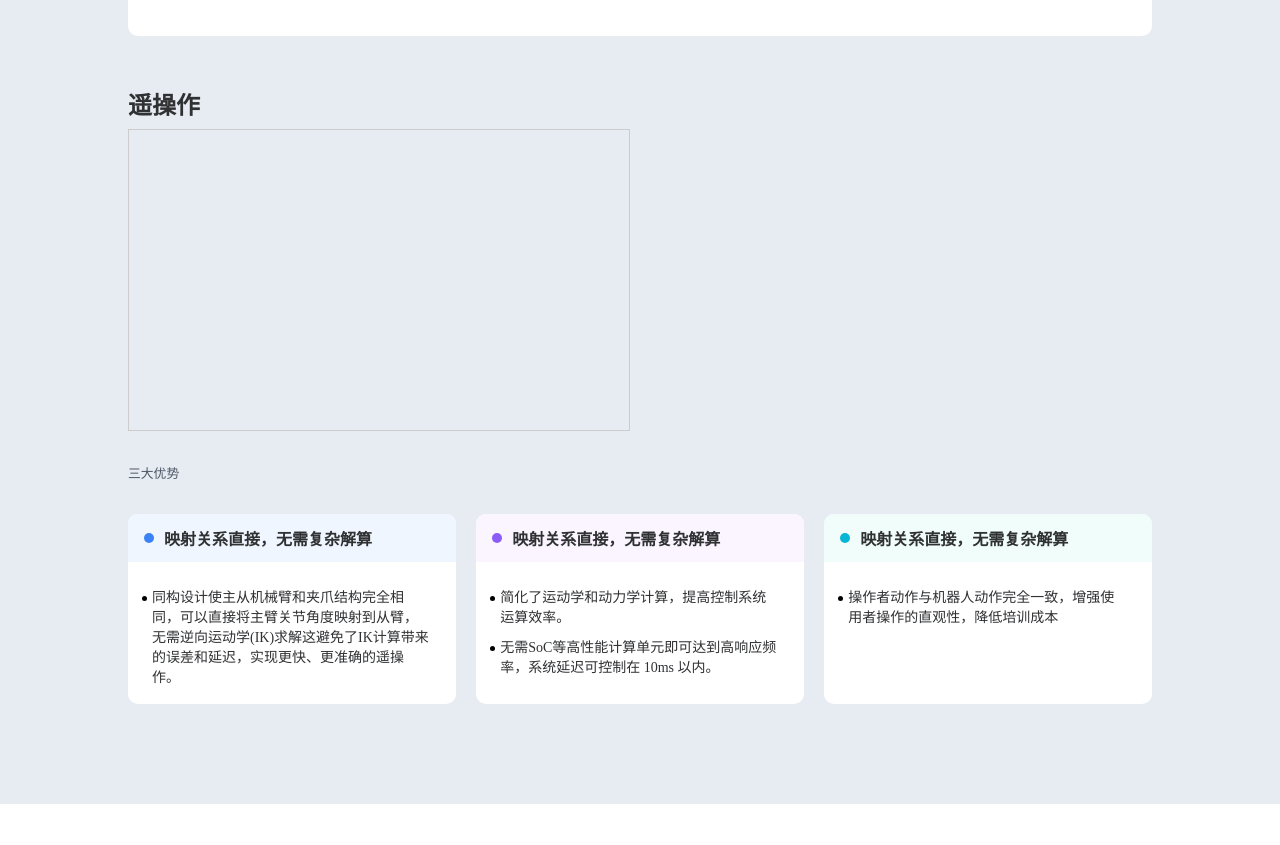
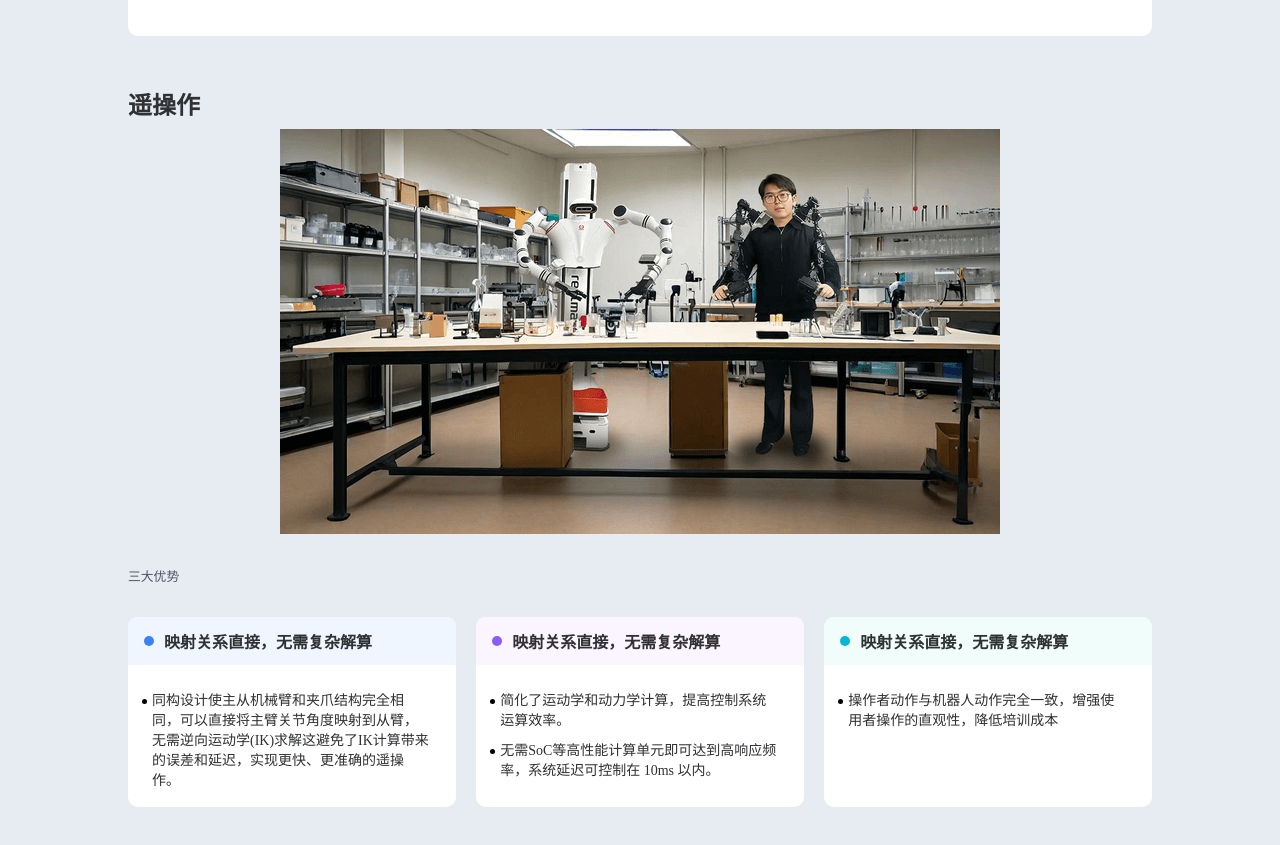
Before and after one commit to RealManRobot/real_source_dataset, a Vue app: page /#/index in a window 1280 px wide. Shown: the part 2883-3728 px from the top of the page. Before the commit the page ends 3687 px from the top, so only its background shows below. Built offline with nearby package versions, Linux system fonts and the light colour scheme.

Commit message:
添加图片

```diff
--- a/src/views/home/index.vue
+++ b/src/views/home/index.vue
@@ -107,7 +107,7 @@
       </div>
       <!--遥操作-->
       <div id="remoteOperaction" class="f ac fs30r b pb10r">遥操作</div>
-      <div src="" style="width:500px;height:300px;" class="bdc" alt="" />
+      <img src="@/assets/remote_operation.png" style="width:720px;height:405px;" class="db auto" alt="" />
       <div class="fs16r f ac mt40r  mb40r" style="color:#4b5563">三大优势</div>
       <div class="f rw xb auto" style="gap:20px 0;">
         <div v-for="item in remoteAdvantageList" :key="item.id" class=" trans3 poi bgf ovh rds10 hoverShadow" style="height:190px;width: clamp(320px, 32%, 500px)">
```
Also changed, not shown: src/assets/remote_operation.png (added).
